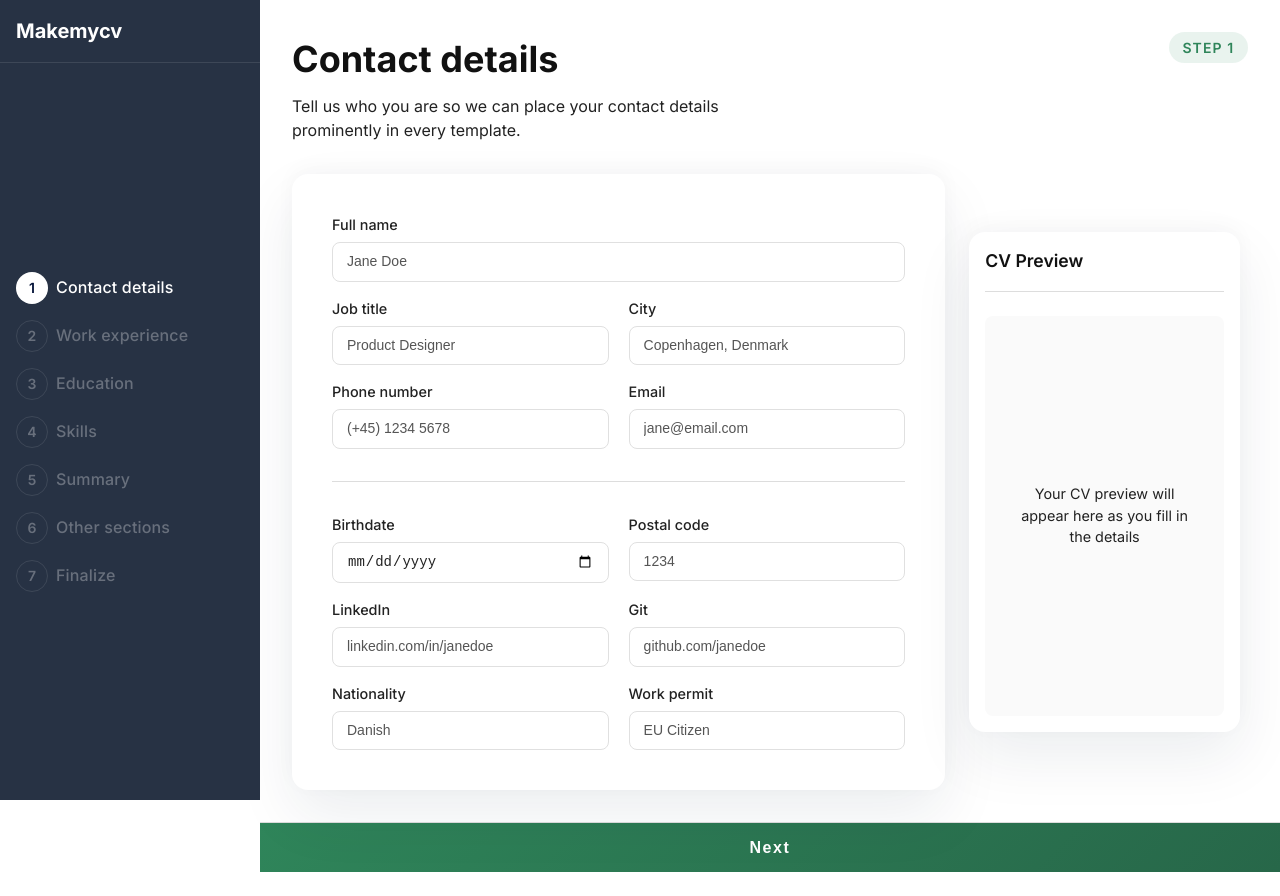
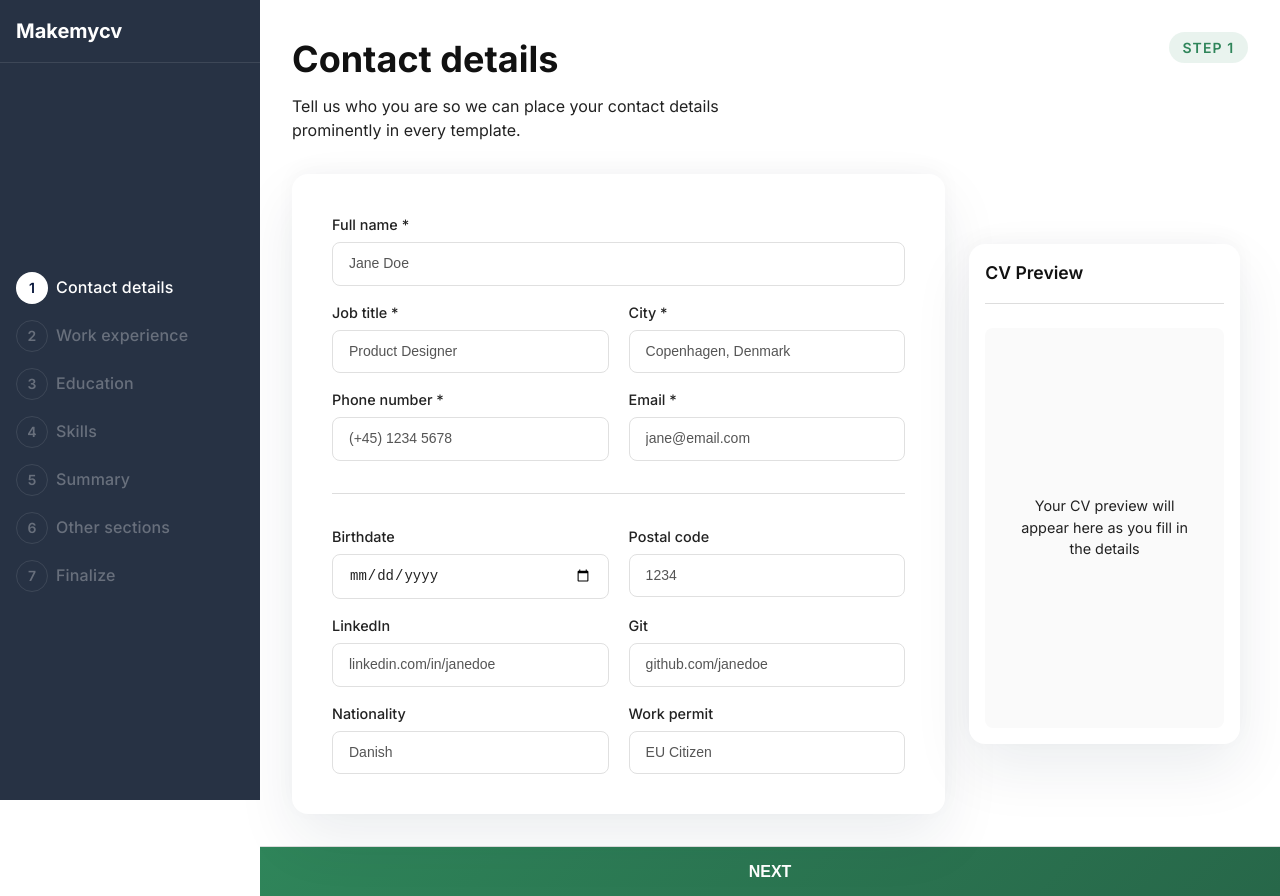
Before and after one commit to MishaKompaniec/make-cv, a Next.js app: page /create-cv in a window 1280 px wide. Before the commit the page ends 872 px from the top, so only its background shows below. Built offline with nearby package versions, Linux system fonts and the light colour scheme.

Commit message:
feat: add form validation to contact details step with react-hook-form and zod

```diff
--- a/package.json
+++ b/package.json
@@ -9,10 +9,13 @@
     "lint": "eslint"
   },
   "dependencies": {
+    "@hookform/resolvers": "^5.2.2",
     "next": "16.1.6",
     "react": "19.2.3",
     "react-dom": "19.2.3",
-    "sass": "^1.97.3"
+    "react-hook-form": "^7.71.1",
+    "sass": "^1.97.3",
+    "zod": "^4.3.6"
   },
   "devDependencies": {
     "@types/node": "^20",
--- a/src/app/create-cv/page.tsx
+++ b/src/app/create-cv/page.tsx
@@ -1,11 +1,42 @@
+"use client";
+
+import { useForm } from "react-hook-form";
+import { zodResolver } from "@hookform/resolvers/zod";
 import { Input } from "@/components/ui/input/input";
 import { NavigationFooter } from "@/components/layout/navigation-footer/navigation-footer";
 import { PageHeader } from "@/components/layout/page-header/page-header";
+import {
+  contactDetailsSchema,
+  type ContactDetailsFormData,
+} from "@/lib/validations/cv-schema";
 import styles from "./page.module.scss";
 
 const stepTitle = "Contact details";
 
 export default function CreateCvPage() {
+  const {
+    register,
+    handleSubmit,
+    trigger,
+    formState: { errors },
+  } = useForm<ContactDetailsFormData>({
+    resolver: zodResolver(contactDetailsSchema),
+    mode: "onChange",
+  });
+
+  const onSubmit = (data: ContactDetailsFormData) => {
+    console.log("Form data:", data);
+    // Here you would save the data and navigate to next step
+    window.location.href = "/create-cv/work-experience";
+  };
+
+  const handleNextClick = async () => {
+    const isValid = await trigger();
+    if (isValid) {
+      handleSubmit(onSubmit)();
+    }
+  };
+
   return (
     <div className={styles.pageContainer}>
       <PageHeader
@@ -16,33 +47,60 @@ export default function CreateCvPage() {
 
       <section className={styles.wrapper}>
         <div className={styles.content}>
-          <form className={styles.form}>
+          <form onSubmit={handleSubmit(onSubmit)} className={styles.form}>
             <label className={styles.fieldGroup}>
-              <span className={styles.label}>Full name</span>
-              <Input placeholder="Jane Doe" fullWidth />
+              <span className={styles.label}>Full name *</span>
+              <Input
+                placeholder="Jane Doe"
+                fullWidth
+                {...register("fullName")}
+                error={errors.fullName?.message}
+              />
             </label>
 
             <div className={styles.row}>
               <label className={styles.fieldGroup}>
-                <span className={styles.label}>Job title</span>
-                <Input placeholder="Product Designer" fullWidth />
+                <span className={styles.label}>Job title *</span>
+                <Input
+                  placeholder="Product Designer"
+                  fullWidth
+                  {...register("jobTitle")}
+                  error={errors.jobTitle?.message}
+                />
               </label>
 
               <label className={styles.fieldGroup}>
-                <span className={styles.label}>City</span>
-                <Input placeholder="Copenhagen, Denmark" fullWidth />
+                <span className={styles.label}>City *</span>
+                <Input
+                  placeholder="Copenhagen, Denmark"
+                  fullWidth
+                  {...register("city")}
+                  error={errors.city?.message}
+                />
               </label>
             </div>
 
             <div className={styles.row}>
               <label className={styles.fieldGroup}>
-                <span className={styles.label}>Phone number</span>
-                <Input type="tel" placeholder="(+45) 1234 5678" fullWidth />
+                <span className={styles.label}>Phone number *</span>
+                <Input
+                  type="tel"
+                  placeholder="(+45) 1234 5678"
+                  fullWidth
+                  {...register("phone")}
+                  error={errors.phone?.message}
+                />
               </label>
 
               <label className={styles.fieldGroup}>
-                <span className={styles.label}>Email</span>
-                <Input type="email" placeholder="jane@email.com" fullWidth />
+                <span className={styles.label}>Email *</span>
+                <Input
+                  type="email"
+                  placeholder="jane@email.com"
+                  fullWidth
+                  {...register("email")}
+                  error={errors.email?.message}
+                />
               </label>
             </div>
 
@@ -51,36 +109,56 @@ export default function CreateCvPage() {
             <div className={styles.row}>
               <label className={styles.fieldGroup}>
                 <span className={styles.label}>Birthdate</span>
-                <Input type="date" fullWidth />
+                <Input type="date" fullWidth {...register("birthdate")} />
               </label>
 
               <label className={styles.fieldGroup}>
                 <span className={styles.label}>Postal code</span>
-                <Input placeholder="1234" fullWidth />
+                <Input
+                  placeholder="1234"
+                  fullWidth
+                  {...register("postalCode")}
+                />
               </label>
             </div>
 
             <div className={styles.row}>
               <label className={styles.fieldGroup}>
                 <span className={styles.label}>LinkedIn</span>
-                <Input placeholder="linkedin.com/in/janedoe" fullWidth />
+                <Input
+                  placeholder="linkedin.com/in/janedoe"
+                  fullWidth
+                  {...register("linkedIn")}
+                />
               </label>
 
               <label className={styles.fieldGroup}>
                 <span className={styles.label}>Git</span>
-                <Input placeholder="github.com/janedoe" fullWidth />
+                <Input
+                  placeholder="github.com/janedoe"
+                  fullWidth
+                  {...register("git")}
+                />
               </label>
             </div>
 
             <div className={styles.row}>
               <label className={styles.fieldGroup}>
                 <span className={styles.label}>Nationality</span>
-                <Input placeholder="Danish" fullWidth />
+                <Input
+                  placeholder="Danish"
+                  fullWidth
+                  {...register("nationality")}
+                />
               </label>
 
               <label className={styles.fieldGroup}>
                 <span className={styles.label}>Work permit</span>
-                <Input placeholder="EU Citizen" fullWidth />
+                <Input
+                  placeholder="EU Citizen"
+                  fullWidth
+                  {...register("workPermit")}
+                />
               </label>
             </div>
           </form>
@@ -97,6 +175,7 @@ export default function CreateCvPage() {
       <NavigationFooter
         showBack={false}
         nextHref="/create-cv/work-experience"
+        onNextClick={handleNextClick}
       />
     </div>
   );
--- a/src/components/layout/navigation-footer/navigation-footer.module.scss
+++ b/src/components/layout/navigation-footer/navigation-footer.module.scss
@@ -28,8 +28,8 @@
 .nextButton button {
   width: 100%;
   height: 100%;
-  border-radius: 0;
+  border-radius: 0 !important;
   font-weight: 600;
-  letter-spacing: 0.1rem;
   font-size: 1rem;
+  text-transform: uppercase;
 }
--- a/src/components/layout/navigation-footer/navigation-footer.tsx
+++ b/src/components/layout/navigation-footer/navigation-footer.tsx
@@ -1,3 +1,5 @@
+"use client";
+
 import { Button } from "@/components/ui/button/button";
 import Link from "next/link";
 import styles from "./navigation-footer.module.scss";
@@ -8,6 +10,7 @@ interface NavigationFooterProps {
   showBack?: boolean;
   showNext?: boolean;
   nextText?: string;
+  onNextClick?: () => void;
 }
 
 export function NavigationFooter({
@@ -16,7 +19,16 @@ export function NavigationFooter({
   showBack = true,
   showNext = true,
   nextText = "Next",
+  onNextClick,
 }: NavigationFooterProps) {
+  const handleNextClick = () => {
+    if (onNextClick) {
+      onNextClick();
+    } else if (nextHref) {
+      window.location.href = nextHref;
+    }
+  };
+
   return (
     <footer className={styles.footer}>
       <div className={styles.container}>
@@ -26,10 +38,12 @@ export function NavigationFooter({
           </Link>
         )}
 
-        {showNext && nextHref && (
-          <Link href={nextHref} className={styles.nextButton}>
-            <Button>{nextText}</Button>
-          </Link>
+        {showNext && (
+          <div className={styles.nextButton}>
+            <Button variant="primary" onClick={handleNextClick} fullWidth>
+              {nextText}
+            </Button>
+          </div>
         )}
       </div>
     </footer>
--- a/src/components/ui/input/input.module.scss
+++ b/src/components/ui/input/input.module.scss
@@ -1,9 +1,15 @@
 @use "../../../styles/variables" as *;
+
+.inputWrapper {
+  display: flex;
+  flex-direction: column;
+  width: 100%;
+}
 
 .input {
   display: block;
   width: 100%;
-  padding: 0.625rem 0.875rem;
+  padding: 0.75rem 1rem;
   font-size: 0.875rem;
   line-height: 1.25;
   color: $text;
@@ -60,3 +66,10 @@
     width: 100%;
   }
 }
+
+.errorMessage {
+  margin-top: 0.25rem;
+  font-size: 0.75rem;
+  color: $error;
+  line-height: 1.2;
+}
--- a/src/components/ui/input/input.tsx
+++ b/src/components/ui/input/input.tsx
@@ -1,38 +1,27 @@
 import { InputHTMLAttributes, forwardRef } from "react";
 import styles from "./input.module.scss";
 
-type InputSize = "sm" | "md" | "lg" | "xl";
-
 interface InputProps extends InputHTMLAttributes<HTMLInputElement> {
-  inputSize?: InputSize;
-  error?: boolean;
+  error?: string;
   fullWidth?: boolean;
 }
 
 export const Input = forwardRef<HTMLInputElement, InputProps>(
-  (
-    {
-      inputSize = "md",
-      error = false,
-      fullWidth = false,
-      className = "",
-      disabled = false,
-      ...props
-    },
-    ref,
-  ) => {
+  ({ className = "", error, fullWidth = false, ...props }, ref) => {
     const classNames = [
       styles.input,
-      inputSize !== "md" ? styles[inputSize] : "",
+      fullWidth ? styles.fullWidth : "",
       error ? styles.error : "",
-      fullWidth ? styles.fullWidth : "",
       className,
     ]
       .filter(Boolean)
       .join(" ");
 
     return (
-      <input className={classNames} disabled={disabled} ref={ref} {...props} />
+      <div className={styles.inputWrapper}>
+        <input ref={ref} className={classNames} {...props} />
+        {error && <span className={styles.errorMessage}>{error}</span>}
+      </div>
     );
   },
 );
--- /dev/null
+++ b/src/lib/validations/cv-schema.ts
@@ -0,0 +1,53 @@
+import { z } from "zod";
+
+export const contactDetailsSchema = z.object({
+  fullName: z.string().min(2, "Full name must be at least 2 characters"),
+  jobTitle: z.string().min(2, "Job title must be at least 2 characters"),
+  city: z.string().min(2, "City must be at least 2 characters"),
+  phone: z.string().min(5, "Phone number must be at least 5 characters"),
+  email: z.string().email("Please enter a valid email address"),
+  birthdate: z.string().optional(),
+  postalCode: z.string().optional(),
+  linkedIn: z.string().url().optional().or(z.literal("")),
+  git: z.string().url().optional().or(z.literal("")),
+  nationality: z.string().optional(),
+  workPermit: z.string().optional(),
+});
+
+export type ContactDetailsFormData = z.infer<typeof contactDetailsSchema>;
+
+export const workExperienceSchema = z.object({
+  // Work experience fields will be added here
+});
+
+export const educationSchema = z.object({
+  // Education fields will be added here
+});
+
+export const skillsSchema = z.object({
+  // Skills fields will be added here
+});
+
+export const summarySchema = z.object({
+  // Summary fields will be added here
+});
+
+export const otherSectionsSchema = z.object({
+  // Other sections fields will be added here
+});
+
+export const finalizeSchema = z.object({
+  // Finalize fields will be added here
+});
+
+export const cvSchema = z.object({
+  contactDetails: contactDetailsSchema,
+  workExperience: workExperienceSchema,
+  education: educationSchema,
+  skills: skillsSchema,
+  summary: summarySchema,
+  otherSections: otherSectionsSchema,
+  finalize: finalizeSchema,
+});
+
+export type CvFormData = z.infer<typeof cvSchema>;
```
Also changed, not shown: 1 other file (tests, documents, lock files or other folders).
